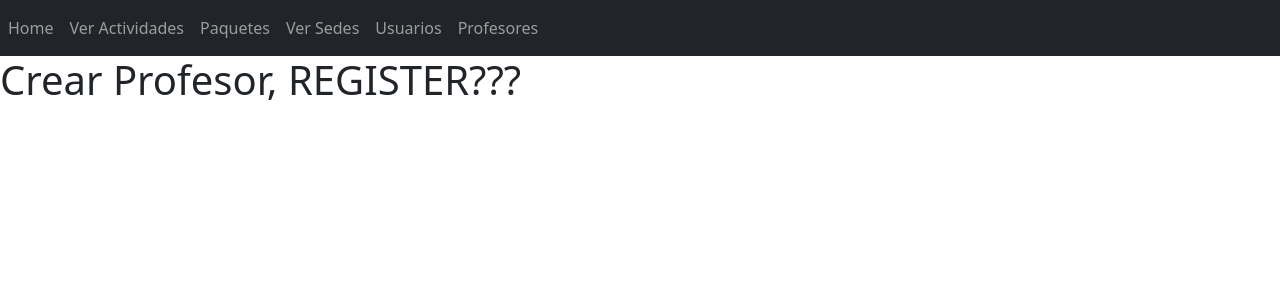
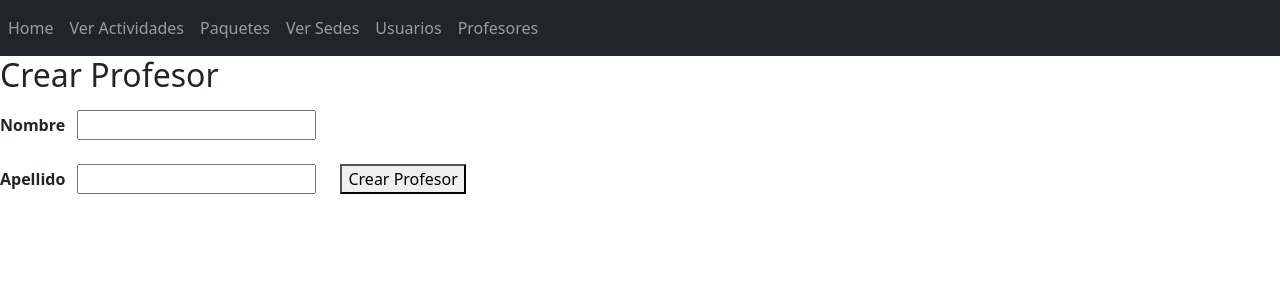
Before and after one commit to PedroKahane/Grupo1_PNT2_Gimnasio, a Vue app in the folder grupo1Gimnasio/: page /crearProfesor in a window 1280 px wide. Shown: the top 300 px of the page. Built offline with nearby package versions, Linux system fonts and the light colour scheme.

Commit message:
Agrego Crear Profesor

```diff
--- a/grupo1Gimnasio/src/components/views/Profesores/CrearProfesor.vue
+++ b/grupo1Gimnasio/src/components/views/Profesores/CrearProfesor.vue
@@ -1,19 +1,41 @@
-<script setup>
+<template>
+  <div>
+    <h2>Crear Profesor</h2>
+    <div>
+      <strong>Nombre </strong>
+      <input class="m-2" type="text" v-model="profesor.nombre">
+      <br />
+      <strong>Apellido </strong>
+      <input class="m-2" type="text" v-model="profesor.apellido">
+
+      <button class="m-3" @click="createProfesor">Crear Profesor</button>
+    </div>
+  </div>
+</template>
+
+<script>
+import { useElementStore } from '../../../stores/Common';
+import { useRouter } from 'vue-router'
+import { computed } from "vue";
 
 
+export default {
+  setup() {
+    const elementStore = useElementStore()
+    elementStore.setCurrentElement({ nombre: "", apellido: ""})
+    const profesor = computed(() => elementStore.currentElement);
+    const router = useRouter()
+    const url = "https://64662c65228bd07b355ddc69.mockapi.io/profesores";
+
+    const createProfesor = async () => {
+      await elementStore.createElement(url, profesor.value)
+      router.push('/profesores')
+    }
+
+    return {
+      createProfesor,
+      profesor
+    }
+  },
+}
 </script>
-
-<script>
-
-
-</script>
-
-
-
-<template>
-     <h1> Crear Profesor, REGISTER??? </h1>
-</template>
-
-
-<style scoped>
-</style>
--- a/grupo1Gimnasio/src/components/views/Profesores/DetalleProfesor.vue
+++ b/grupo1Gimnasio/src/components/views/Profesores/DetalleProfesor.vue
@@ -27,7 +27,7 @@ export default {
           const router = useRouter();
           const route = useRoute();
           const profesorId = route.params.id.toString();
-          const url = "https://6460fabb491f9402f49bfa55.mockapi.io/Actividades";
+          const url = "https://64662c65228bd07b355ddc69.mockapi.io/profesores";
 
           elementStore.fetchElementById(url, profesorId);
 
```
